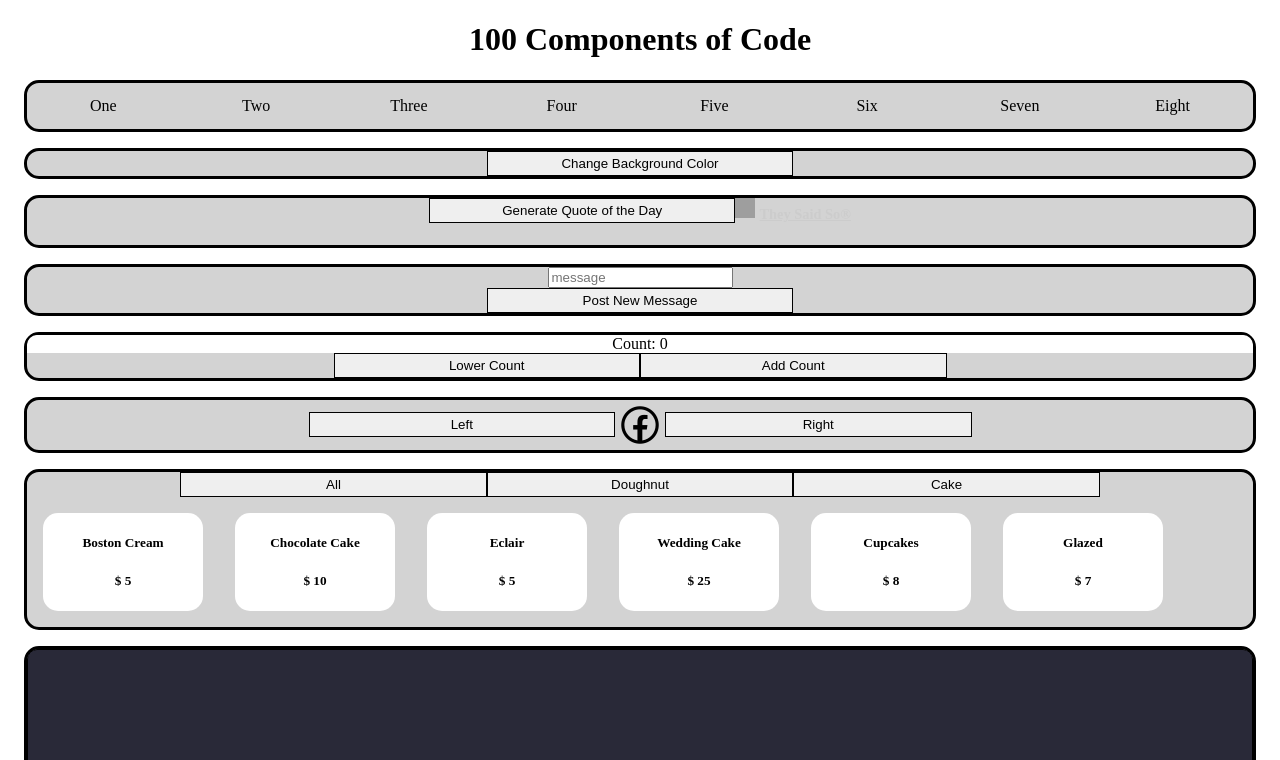
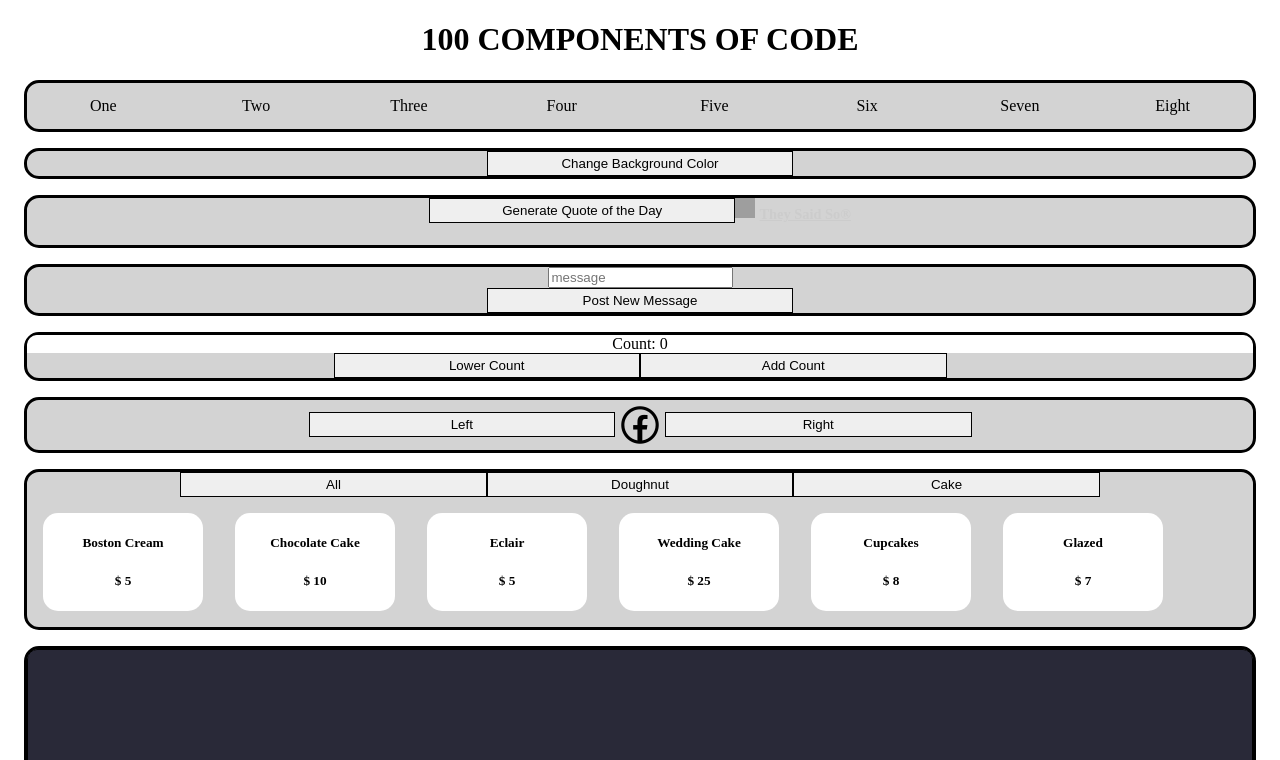
Before and after one commit to zjschulz/onehundred, a React (Create React App) app: page / in a window 1280 px wide. Shown: the top 760 px of the page. Built offline with nearby package versions, Linux system fonts and the light colour scheme; grey boxes are pictures that could not be loaded.

Commit message:
style changes

```diff
--- a/public/index.html
+++ b/public/index.html
@@ -24,7 +24,7 @@
       work correctly both with client-side routing and a non-root public URL.
       Learn how to configure a non-root public URL by running `npm run build`.
     -->
-    <title>React App</title>
+    <title>100 Components of Code</title>
   </head>
   <body>
     <noscript>You need to enable JavaScript to run this app.</noscript>
--- a/src/components/App.js
+++ b/src/components/App.js
@@ -1,5 +1,6 @@
 import React from 'react';
 import Navbar from './Navbar';
+import '../style/style.css';
 import One from './One';
 import Two from './Two';
 import Three from './Three';
--- a/src/components/Navbar.js
+++ b/src/components/Navbar.js
@@ -1,11 +1,12 @@
-import React from 'react'
+import React from 'react';
+import '../style/style.css';
 
 export default class Navbar extends React.Component {
 
   render() {
     return (
       <div>
-        <center><h1>100 Components of Code</h1></center>
+        <h1>100 Components of Code</h1>
         <nav className="Navbar">
             <a href="#One">One</a>
             <a href="#Two">Two</a>
--- a/src/components/Seven.js
+++ b/src/components/Seven.js
@@ -1,5 +1,4 @@
 import React, { Component } from 'react';
-import '../style/style.css';
 
 export default class Seven extends Component {
 
--- a/src/components/Six.js
+++ b/src/components/Six.js
@@ -66,7 +66,7 @@ export default class Six extends Component {
             <div style={{display: 'flex', justifyContent: 'center', alignItems: 'center'}}>
                 <button onClick={this.showAll}>All</button><button onClick={this.showDoughnuts}>Doughnut</button><button onClick={this.showCakes}>Cake</button>
             </div>
-            <div id="itemcards" style={{display: 'flex', flexWrap: "wrap"}}>{this.showItems()}</div>
+            <div id="itemcards" style={{display: 'flex', flexWrap: "nowrap"}}>{this.showItems()}</div>
         </div>
         )
     }
--- a/src/style/style.css
+++ b/src/style/style.css
@@ -49,6 +49,12 @@ div {
   border-radius: 15px;
 }
 
+h1 {
+  text-shadow: 2px 2px white;
+  text-transform: uppercase;
+  text-align: center;
+}
+
 .Navbar {
   border-radius: 15px;
   background-color: lightgrey;
```
